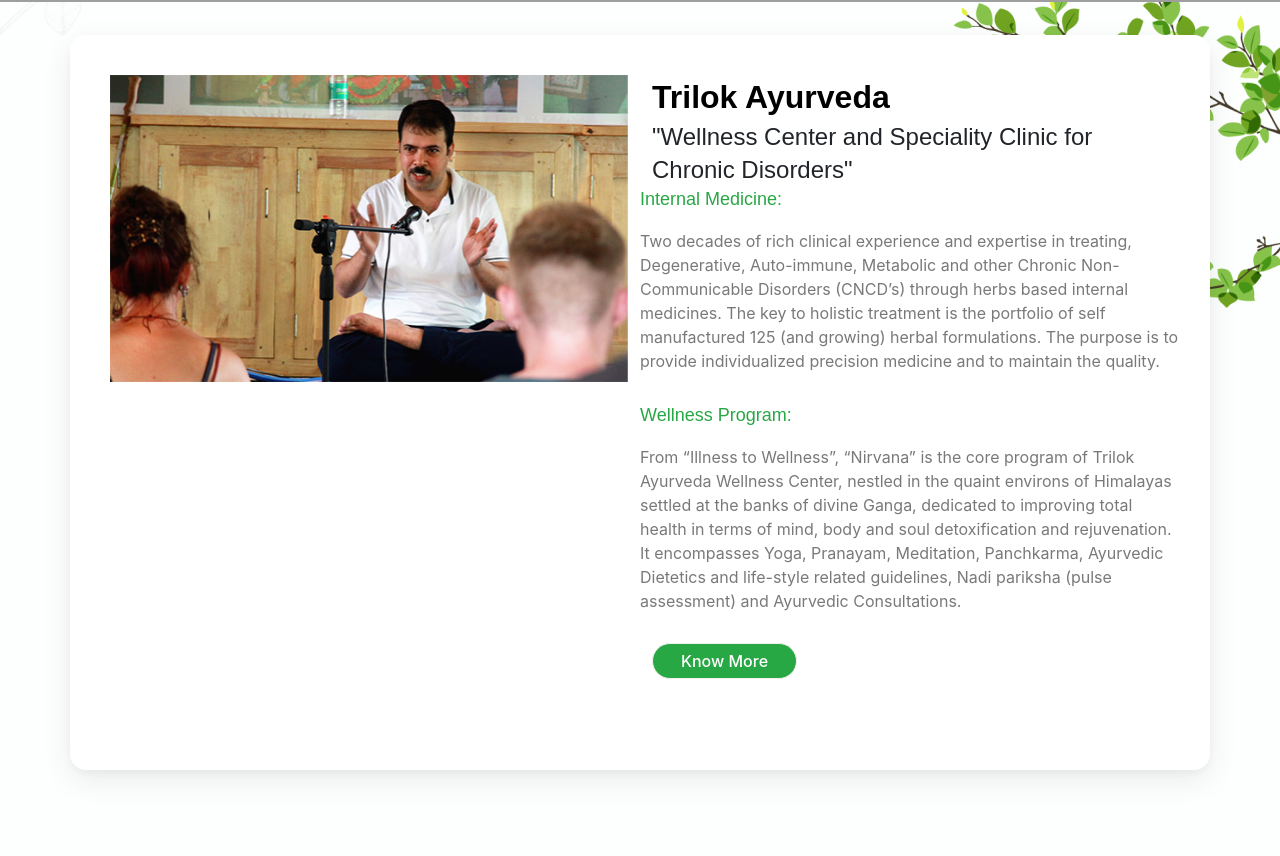
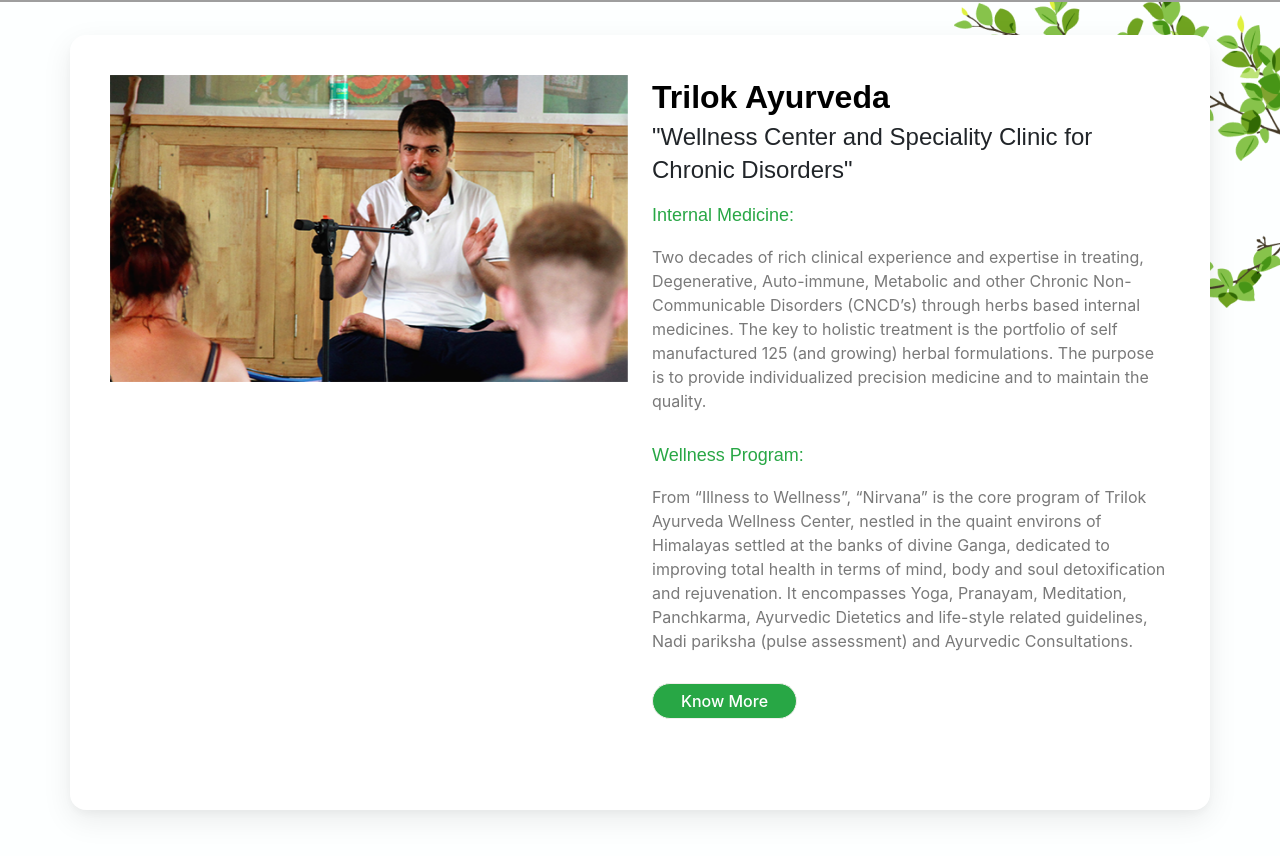
Before and after one commit to rajeshthap/Ayurveda, a React (Create React App) app: page /AboutUs in a window 1280 px wide. Shown: the part 390-1246 px from the top of the page. Built offline with nearby package versions, Linux system fonts and the light colour scheme; grey boxes are pictures that could not be loaded.

Commit message:
about page update

```diff
--- a/src/componets/pages/about_us/AboutUs.js
+++ b/src/componets/pages/about_us/AboutUs.js
@@ -54,12 +54,12 @@
                   <h3>Trilok Ayurveda</h3>
                   <h4>"Wellness Center and Speciality Clinic for Chronic Disorders"</h4>
                   <div>
-                    <Row>
-                      <h5>Internal Medicine:</h5>
-                      <p>Two decades of rich clinical experience and expertise in treating, Degenerative, Auto-immune, Metabolic and other Chronic Non-Communicable Disorders (CNCD’s) through herbs based internal medicines. The key to holistic treatment is the portfolio of self manufactured 125 (and growing) herbal formulations. The purpose is to provide individualized precision medicine and to maintain the quality.</p>
-                      <h5>Wellness Program:</h5>
-                      <p>From “Illness to Wellness”, “Nirvana” is the core program of Trilok Ayurveda Wellness Center, nestled in the quaint environs of Himalayas settled at the banks of divine Ganga, dedicated to improving total health in terms of mind, body and soul detoxification and rejuvenation. It encompasses Yoga, Pranayam, Meditation, Panchkarma, Ayurvedic Dietetics and life-style related guidelines, Nadi pariksha (pulse assessment) and Ayurvedic Consultations.</p>
-                    </Row>
+
+                    <h5 className='pt-3'>Internal Medicine:</h5>
+                    <p>Two decades of rich clinical experience and expertise in treating, Degenerative, Auto-immune, Metabolic and other Chronic Non-Communicable Disorders (CNCD’s) through herbs based internal medicines. The key to holistic treatment is the portfolio of self manufactured 125 (and growing) herbal formulations. The purpose is to provide individualized precision medicine and to maintain the quality.</p>
+                    <h5>Wellness Program:</h5>
+                    <p>From “Illness to Wellness”, “Nirvana” is the core program of Trilok Ayurveda Wellness Center, nestled in the quaint environs of Himalayas settled at the banks of divine Ganga, dedicated to improving total health in terms of mind, body and soul detoxification and rejuvenation. It encompasses Yoga, Pranayam, Meditation, Panchkarma, Ayurvedic Dietetics and life-style related guidelines, Nadi pariksha (pulse assessment) and Ayurvedic Consultations.</p>
+
                   </div>
 
                   <Link to="#" className="ayur-btn">
```
